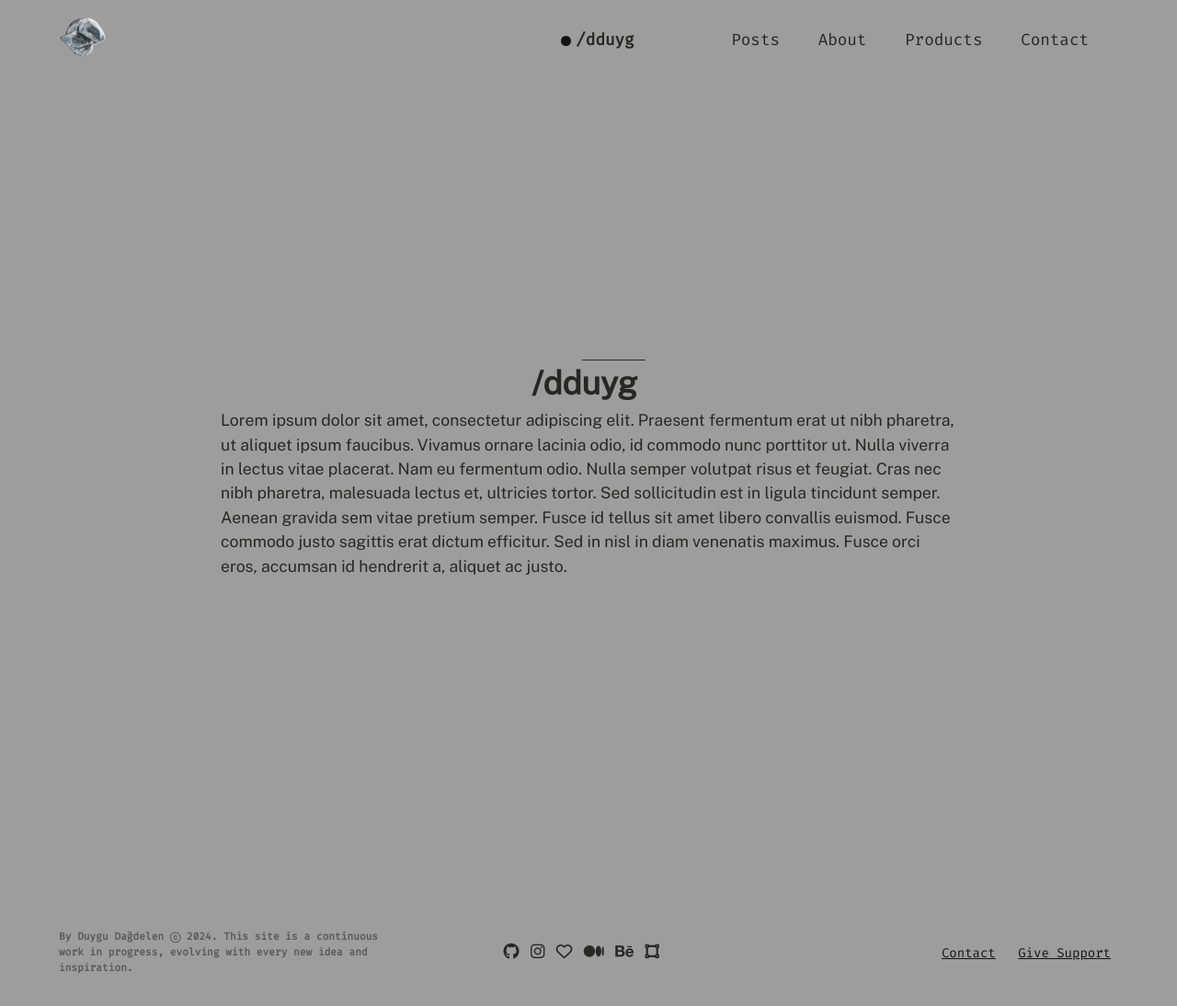
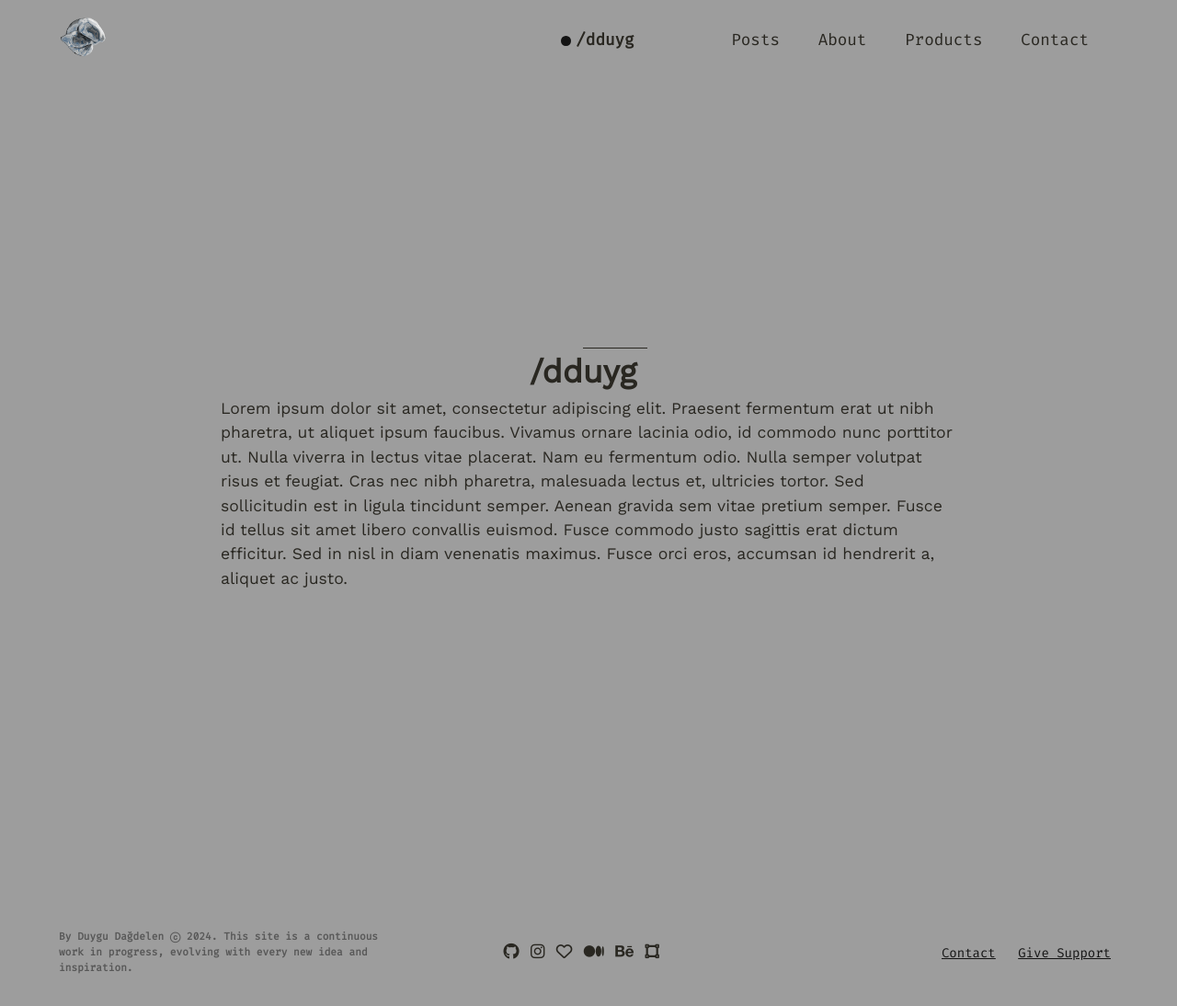
Before and after one commit to dduyg/duuuy, a Jekyll site: the page built from index.html, in a window 1280 px wide. Shown: the whole page at 92% size. Built offline with Jekyll 4.4.1, drawn with Linux system fonts in a browser that asks for light colours; nearby versions of some CDN libraries; some web fonts are replaced.

Commit message:
Update main.css

```diff
--- a/assets/main.css
+++ b/assets/main.css
@@ -3,7 +3,7 @@
   --color-light-main: #292721;
   --marker: #C9C9BF;
   --back: #9D9D9D;
-  --main-font: "Public Sans", sans-serif;
+  --main-font: "Work Sans", sans-serif;
   --mono-font: "Fira Code", monospace;
 }
 
```
